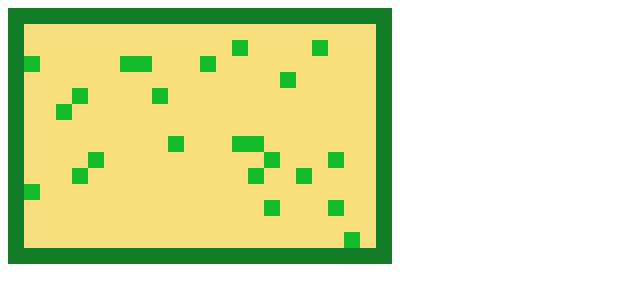
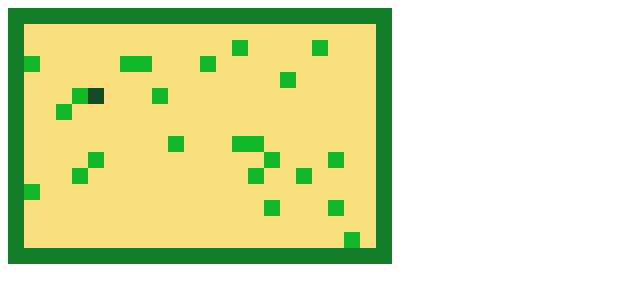
Before and after one commit to C52/blu, a plain HTML site: page index.html in a window 1280 px wide. Shown: the full height of the page, 0-640 px from the left. Drawn offline with Linux system fonts and the light colour scheme.

Commit message:
adding user player (with fourway)

```diff
--- a/index.html
+++ b/index.html
@@ -3,6 +3,7 @@
 <head>
   <script src="lib/crafty.js"></script>
   <script src="src/game.js"></script>
+  <script src="src/components.js"></script>
   <script>
     window.addEventListener('load', Game.start);
   </script>
--- a/src/game.js
+++ b/src/game.js
@@ -9,10 +9,14 @@ Game = {
     }
   },
 
-  // The total width and height of the game screen. Determined by grid
+  // The total width of the game screen. Since our grid takes up the entire screen
+  //  this is just the width of a tile times the width of the grid
   width: function() {
     return this.map_grid.width * this.map_grid.tile.width;
   },
+
+  // The total height of the game screen. Since our grid takes up the entire screen
+  //  this is just the height of a tile times the height of the grid
   height: function() {
     return this.map_grid.height * this.map_grid.tile.height;
   },
@@ -23,6 +27,9 @@ Game = {
     Crafty.init(Game.width(), Game.height());
     Crafty.background('rgb(249, 223, 125)');
 
+    // Player character, placed at 5, 5 on our grid
+    Crafty.e('PlayerCharacter').at(5, 5);
+
     // Place a tree at every edge square on our grid of 16x16 tiles
     for (var x = 0; x < Game.map_grid.width; x++) {
       for (var y = 0; y < Game.map_grid.height; y++) {
@@ -30,25 +37,10 @@ Game = {
 
         if (at_edge) {
           // Place a tree entity at the current tile
-          // Crafty.e('2D, Canvas, Color').attr({...}).color('...');
-          Crafty.e('2D, Canvas, Color')
-            .attr({
-              x: x * Game.map_grid.tile.width,
-              y: y * Game.map_grid.tile.height,
-              w: Game.map_grid.tile.width,
-              h: Game.map_grid.tile.height
-            })
-            .color('rgb(20, 125, 40)');
+          Crafty.e('Tree').at(x, y);
         } else if (Math.random() < 0.06) {
           // Place a bush entity at the current tile
-          Crafty.e('2D, Canvas, Color')
-            .attr({
-              x: x * Game.map_grid.tile.width,
-              y: y * Game.map_grid.tile.height,
-              w: Game.map_grid.tile.width,
-              h: Game.map_grid.tile.height
-            })
-            .color('rgb(20, 185, 40)');
+          Crafty.e('Bush').at(x, y);
         }
       }
     }
```
